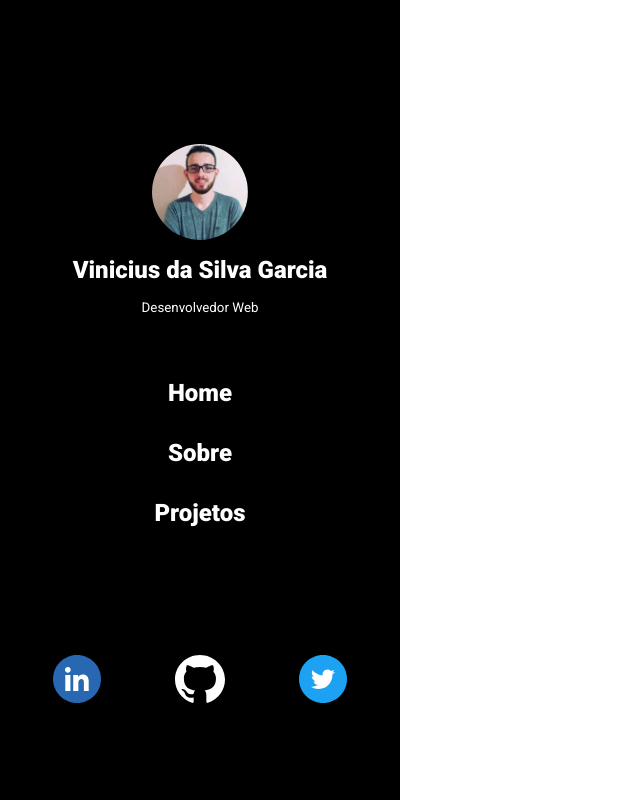
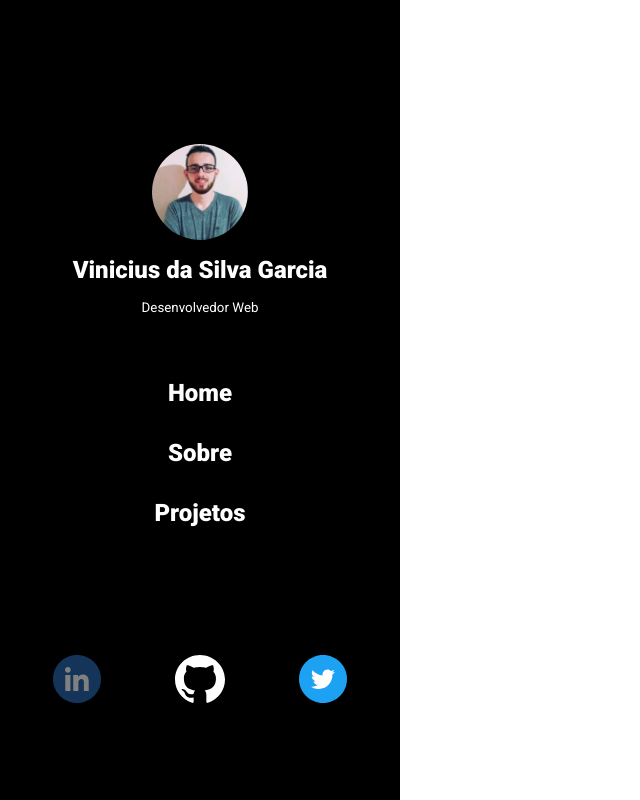
Before and after one commit to Vinicius-Garcia/viniciusgarcia.tech, a React (Vite) app: page / in a window 1280 px wide. In both pictures the pointer is over the link 77 px from the left and 681 px from the top of the page. Shown: the whole page, without its empty margins (0-640 px from the left). Built offline with nearby package versions, Linux system fonts and the light colour scheme.

Commit message:
add hover effect in social buttons

```diff
--- a/src/components/sidebar/styles.css
+++ b/src/components/sidebar/styles.css
@@ -46,3 +46,8 @@
 .social img{
   height:3rem;
 }
+
+.social a:hover{
+  filter: brightness(0.5);
+  transition: all 0.3s ease-in-out;
+}
```
